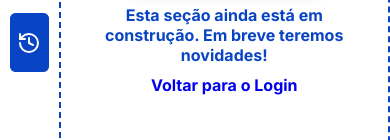
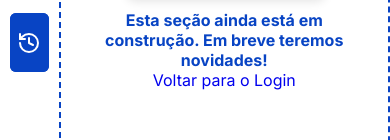
Before and after one commit to lucasgomesdacruz/sispar, a React (Vite) app: page /analises in a window 390 px wide. Shown: the part 597-737 px from the top of the page. Built offline with nearby package versions, Linux system fonts and the light colour scheme.

Commit message:
:clear: style: remove link

```diff
--- a/src/components/construction/Construction.module.scss
+++ b/src/components/construction/Construction.module.scss
@@ -26,10 +26,7 @@
         color: $primary-accent;
     }
 
-    a {
-        font-weight: 700;
-        font-size: 1.2rem;
-    }
+
 }
 
 @media (max-width: 767px) {
@@ -45,10 +42,6 @@
             text-align: center;
         }
 
-        a {
-            margin-top: 10px;
-            font-size: 1rem;
-        }
     }
 
 }
```
